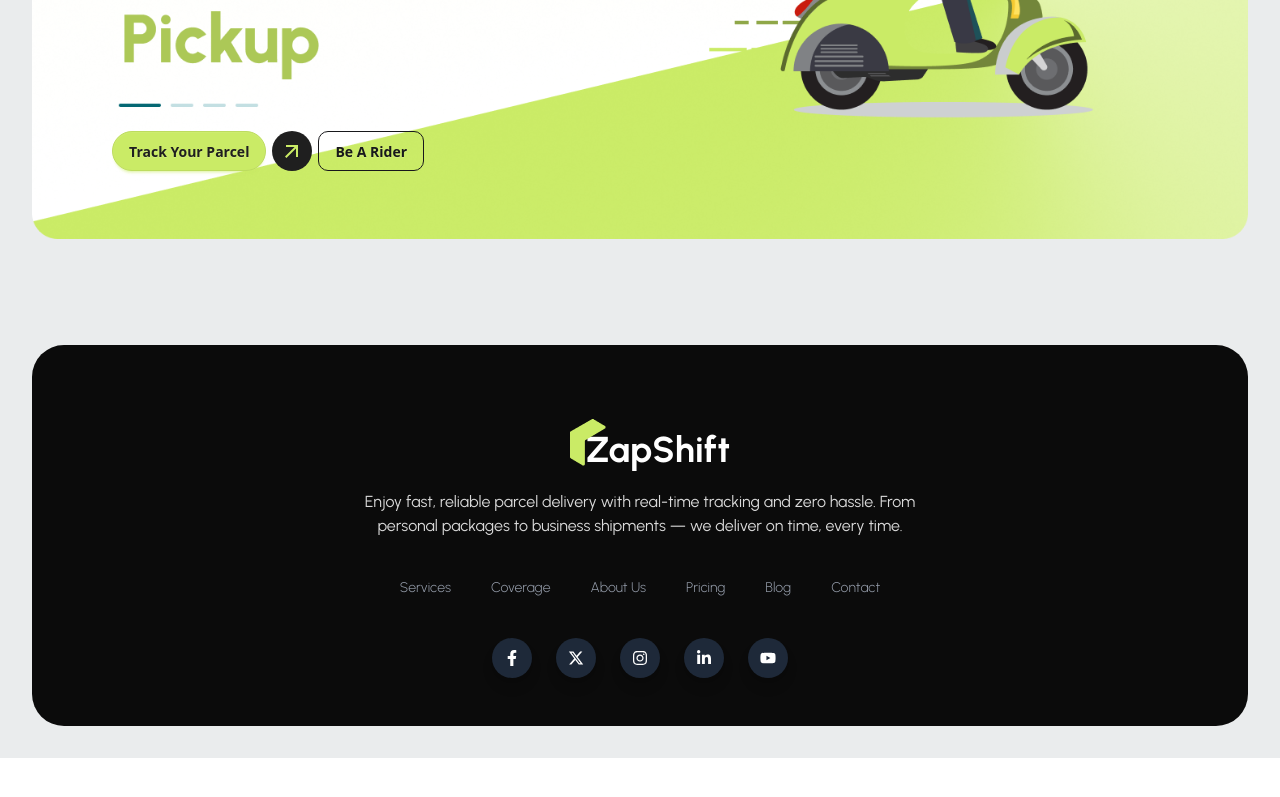
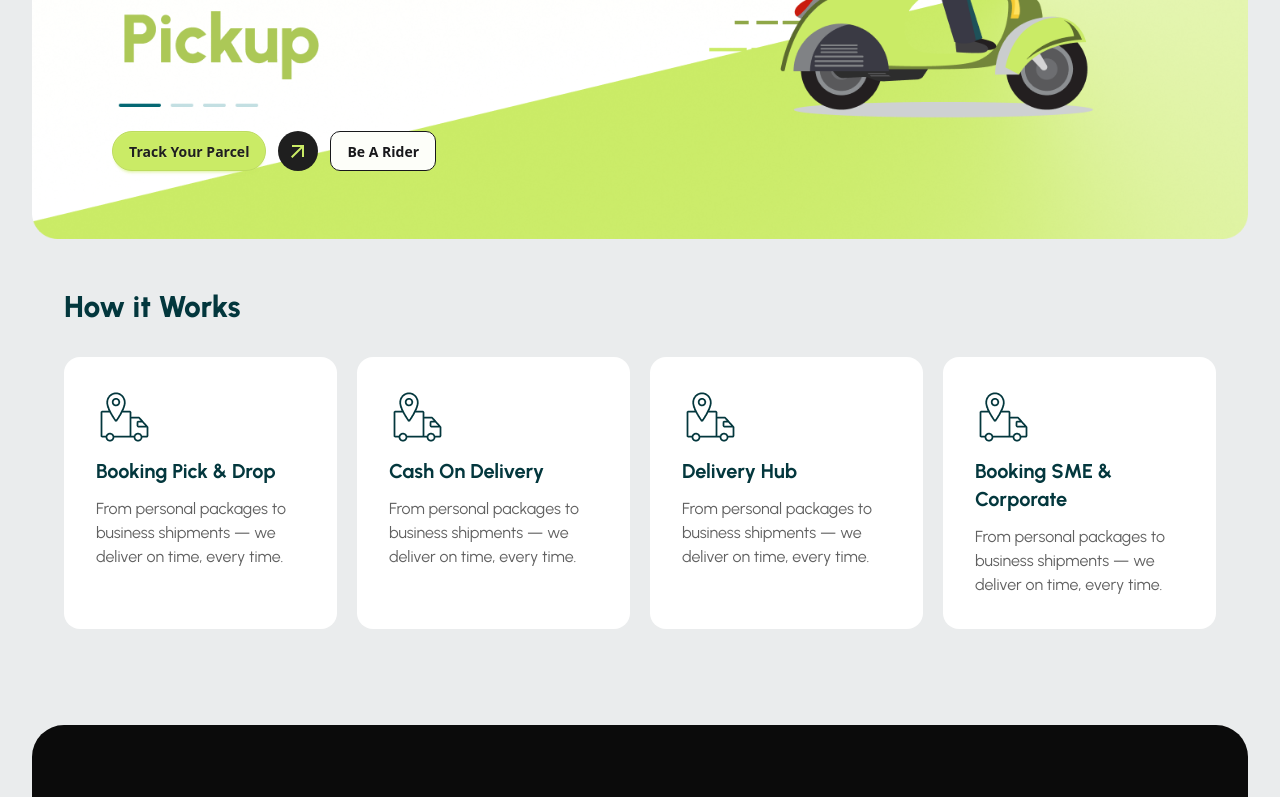
Before and after one commit to niloy1hasan/Zap-Shift, a React (Vite) app: page / in a window 1280 px wide. Shown: the part 420-1217 px from the top of the page. Before the commit the page ends 1178 px from the top, so only its background shows below. Built offline with nearby package versions, Linux system fonts and the light colour scheme.

Commit message:
works section added

```diff
--- a/src/Components/Pages/Home/Banner/Banner.jsx
+++ b/src/Components/Pages/Home/Banner/Banner.jsx
@@ -9,7 +9,7 @@ import { MdArrowOutward } from 'react-icons/md';
 const Banner = () => {
 
     const bannerBtn = <>
-    <div className="absolute bottom-0 lg:bottom-8 xl:bottom-12 2xl:bottom-16 lg:left-16 xl:left-20 2xl:left-24  mb-5 gap-1.5 hidden lg:flex">
+    <div className="absolute bottom-0 lg:bottom-8 xl:bottom-12 2xl:bottom-16 lg:left-16 xl:left-20 2xl:left-24  mb-5 gap-3 hidden lg:flex">
                         <button className='btn btn-primary bg-primary text-black-primary rounded-full'>
                         Track Your Parcel
                         </button>
@@ -18,7 +18,7 @@ const Banner = () => {
                         <MdArrowOutward size={24} className="text-primary" />
                         </button>
 
-                        <button className='btn btn-outline rounded-[10px] hover:bg-black hover:text-white'>
+                        <button className='btn btn-outline outline-dark-gray bg-[#fdfef9] rounded-[10px] hover:bg-black-primary hover:text-white'>
                         Be A Rider
                         </button>
                     </div>
--- a/src/Components/Pages/Home/Home/Home.jsx
+++ b/src/Components/Pages/Home/Home/Home.jsx
@@ -1,10 +1,12 @@
 import React from 'react';
 import Banner from '../Banner/Banner';
+import Works from '../../Works/Works';
 
 const Home = () => {
     return (
         <>
          <Banner></Banner>
+         <Works></Works>
         </>
     );
 };
--- /dev/null
+++ b/src/Components/Pages/Works/Works.jsx
@@ -0,0 +1,35 @@
+import React from 'react';
+import deliveryVan from '../../../assets/bookingIcon.png';
+
+const Works = () => {
+    return (
+        <section className='max-w-rw mx-auto w-[90%] font-urbanist'>
+            <h1 className='font-extrabold text-3xl text-secondary'>How it Works</h1>
+
+            <div className='grid grid-cols-1 gap-5 lg:grid-cols-4 my-8'>
+                <div className='group bg-white p-8 rounded-2xl hover:bg-primary transition-all duration-400 hover:scale-106'>
+                    <img src={deliveryVan} alt=""  className="transition-all duration-300 group-hover:grayscale group-hover:brightness-0"/>
+                    <h3 className='font-bold text-secondary text-xl my-3 group-hover:text-black'>Booking Pick & Drop</h3>
+                    <p className='text-dark-gray group-hover:text-black'>From personal packages to business shipments — we deliver on time, every time.</p>
+                </div>
+                <div className='group bg-white p-8 rounded-2xl hover:bg-primary transition-all duration-400 hover:scale-106'>
+                    <img src={deliveryVan} alt=""  className="transition-all duration-300 group-hover:grayscale group-hover:brightness-0"/>
+                    <h3 className='font-bold text-secondary text-xl my-3 group-hover:text-black'>Cash On Delivery</h3>
+                    <p className='text-dark-gray group-hover:text-black'>From personal packages to business shipments — we deliver on time, every time.</p>
+                </div>
+                <div className='group bg-white p-8 rounded-2xl hover:bg-primary transition-all duration-400 hover:scale-106'>
+                    <img src={deliveryVan} alt=""  className="transition-all duration-300 group-hover:grayscale group-hover:brightness-0"/>
+                    <h3 className='font-bold text-secondary text-xl my-3 group-hover:text-black'>Delivery Hub</h3>
+                    <p className='text-dark-gray group-hover:text-black'>From personal packages to business shipments — we deliver on time, every time.</p>
+                </div>
+                <div className='group bg-white p-8 rounded-2xl hover:bg-primary transition-all duration-400 hover:scale-106'>
+                    <img src={deliveryVan} alt=""  className="transition-all duration-300 group-hover:grayscale group-hover:brightness-0"/>
+                    <h3 className='font-bold text-secondary text-xl my-3 group-hover:text-black'>Booking SME & Corporate</h3>
+                    <p className='text-dark-gray group-hover:text-black'>From personal packages to business shipments — we deliver on time, every time.</p>
+                </div>
+            </div>
+        </section>
+    );
+};
+
+export default Works;
--- a/src/index.css
+++ b/src/index.css
@@ -9,6 +9,7 @@
     name: "light";
     default: true;
     --color-primary: #CAEB66;
+    --color-secondary: #03373D;
 }
 
 
```
